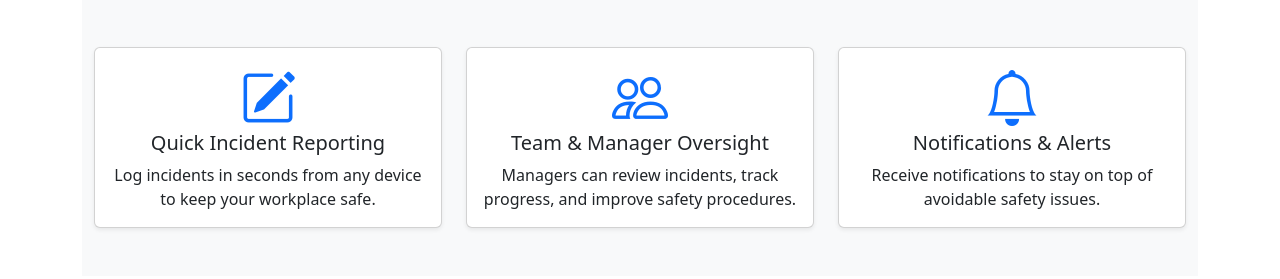
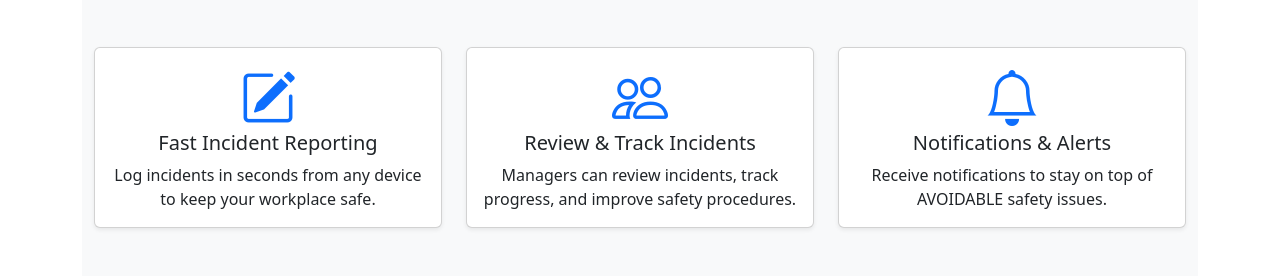
Before and after one commit to Relge0323/Mikes-Safety-App, a Django app: page / in a window 1280 px wide. Shown: the part 521-800 px from the top of the page. Run offline with Django 5.2, Linux system fonts and the light colour scheme.

Commit message:
update homepage
changed some wording on homepage

```diff
--- a/safetytracker/templates/homepage.html
+++ b/safetytracker/templates/homepage.html
@@ -21,7 +21,7 @@
                 <div class="card shadow-sm h-100">
                     <div class="card-body">
                         <i class="bi bi-pencil-square display-4 text-primary mb-3"></i>
-                        <h5 class="card-title">Quick Incident Reporting</h5>
+                        <h5 class="card-title">Fast Incident Reporting</h5>
                         <p class="card-text">Log incidents in seconds from any device to keep your workplace safe.</p>
                     </div>
                 </div>
@@ -30,7 +30,7 @@
                 <div class="card shadow-sm h-100">
                     <div class="card-body">
                         <i class="bi bi-people display-4 text-primary mb-3"></i>
-                        <h5 class="card-title">Team & Manager Oversight</h5>
+                        <h5 class="card-title">Review & Track Incidents</h5>
                         <p class="card-text">Managers can review incidents, track progress, and improve safety procedures.</p>
                     </div>
                 </div>
@@ -40,7 +40,7 @@
                     <div class="card-body">
                         <i class="bi bi-bell display-4 text-primary mb-3"></i>
                         <h5 class="card-title">Notifications & Alerts</h5>
-                        <p class="card-text">Receive notifications to stay on top of avoidable safety issues.</p>
+                        <p class="card-text">Receive notifications to stay on top of AVOIDABLE safety issues.</p>
                     </div>
                 </div>
             </div>
```
